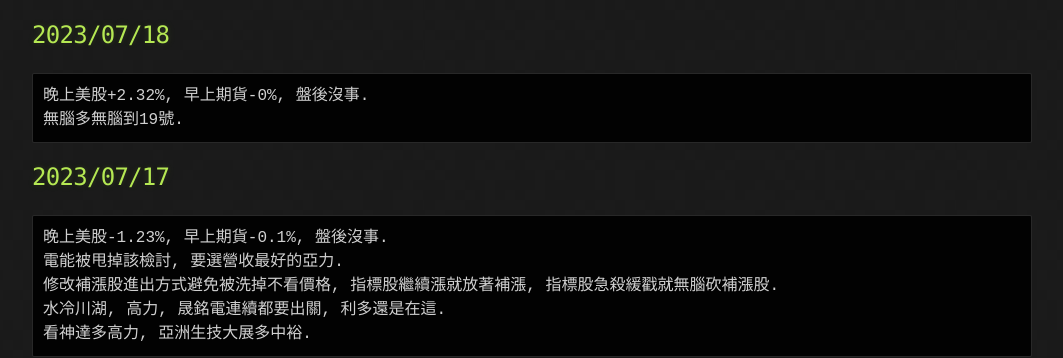
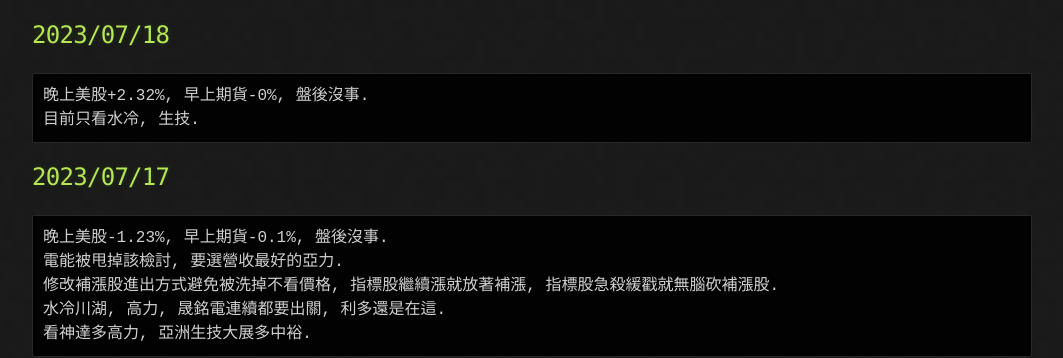
Before and after one commit to lepg5487/Stock_God, a Jekyll site: the page built from index.md, in a window 1280 px wide and 900 px high, scrolled down 460 px. Shown: the part 173-531 px from the top of the window, without its empty margins (108-1171 px from the left). Built offline with Jekyll 4.4.1, drawn with Linux system fonts in a browser that asks for light colours; our own code applies the rules of GitHub Pages for plain Markdown files.

Commit message:
Update index.md

````diff
--- a/index.md
+++ b/index.md
@@ -24,7 +24,7 @@ layout: testlayouts
 ## 2023/07/18
 ```
 晚上美股+2.32%, 早上期貨-0%, 盤後沒事.
-無腦多無腦到19號.
+目前只看水冷, 生技.
 ```
 
 ## 2023/07/17
````
